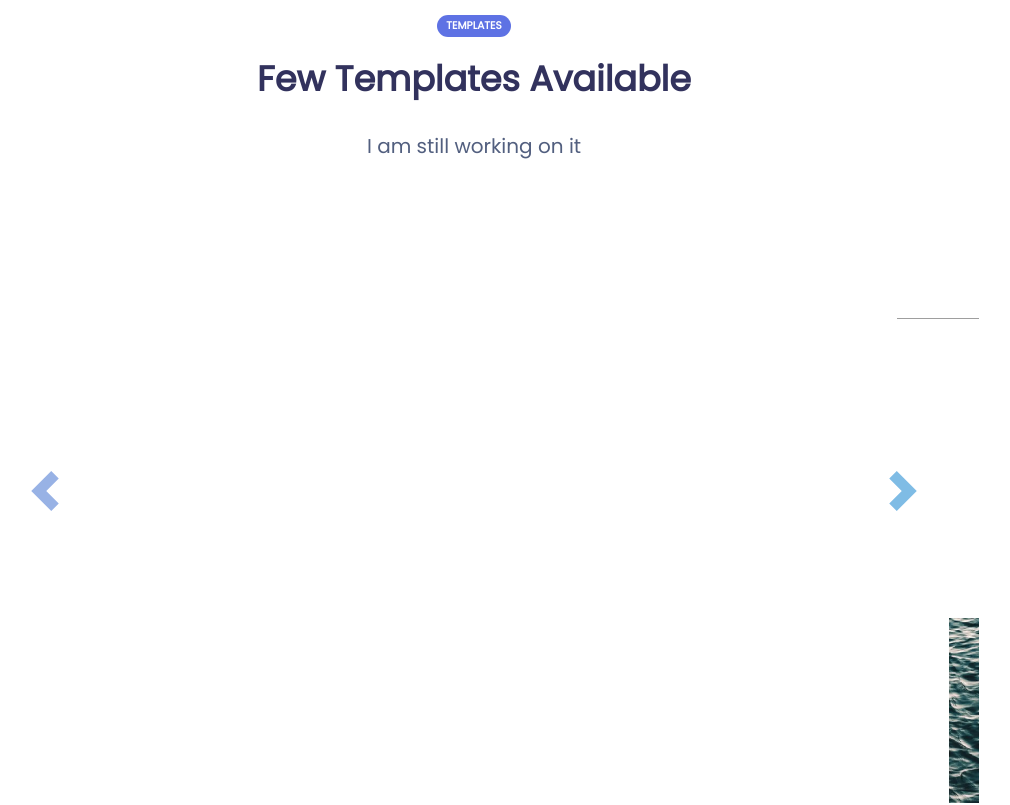
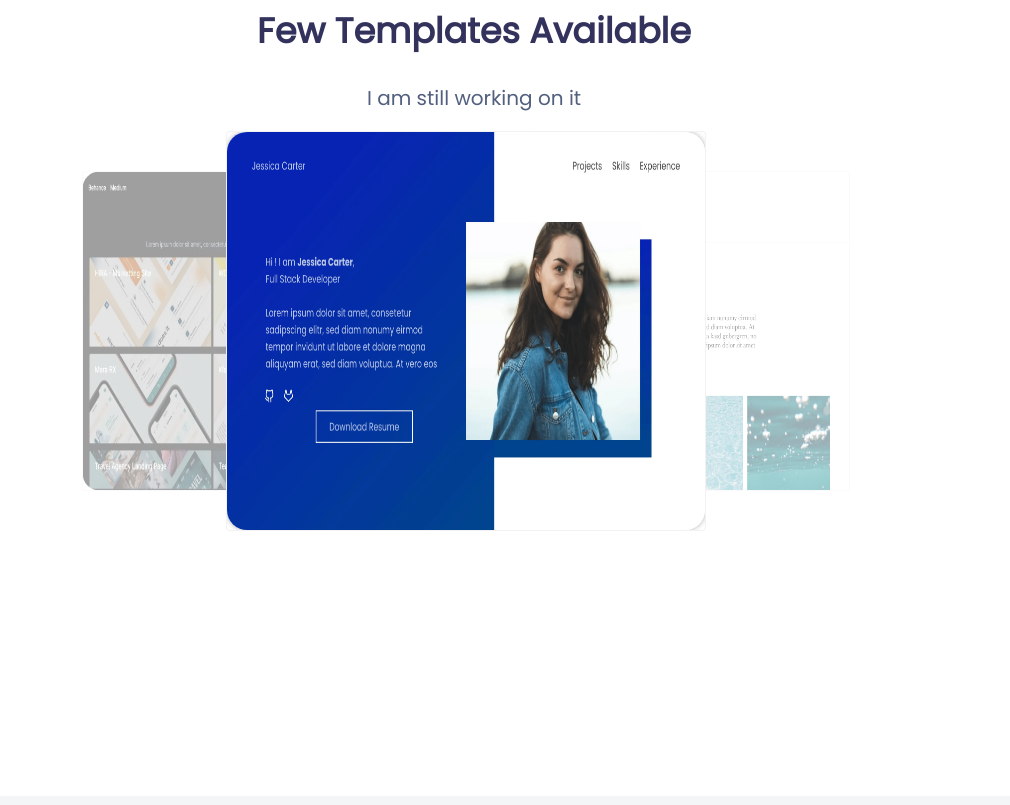
Before and after one commit to shelcia/dynamic-portfolio, a React (Vite) app: page / in a window 1280 px wide. Shown: the part 700-1505 px from the top of the page, without its empty margins (166-1176 px from the left). Built offline with nearby package versions, Linux system fonts and the light colour scheme; a web font is replaced by a local one.

Commit message:
Enhancement : Carousel UI changed
closes #220

```diff
--- a/src/pages/auth/HomePage.jsx
+++ b/src/pages/auth/HomePage.jsx
@@ -1,16 +1,19 @@
-import React, { useContext, useEffect, useState } from "react";
-import { Carousel, Col, Container, Row } from "react-bootstrap";
+import React, { useContext } from "react";
+import { Col, Container, Row } from "react-bootstrap";
 import { Link } from "react-router-dom";
 import { TemplateContext } from "../../context/TemplateContext";
 import { Pattern3Default } from "../../components/common/CustomPatterns";
+import "./home.css"
+
 const HomePage = () => {
+  const [templates] = useContext(TemplateContext);
   return (
     <React.Fragment>
       <section className="wrapper">
         <div className="section section-hero section-shaped">
           <Pattern3Default />
           <div className="page-header">
-            <Container className="shape-container d-flex align-items-center py-lg">
+            <Container className="shape-container d-flex align-items-center py-lg" style={{justifyContent:"center"}}>
               <div className="col px-0">
                 <Row className="align-items-center justify-content-center">
                   <Col lg={6} className="text-center">
@@ -49,7 +52,7 @@ const HomePage = () => {
             </svg>
           </div>
         </div>
-        <div className="section features-1">
+        <div className="section features-1  new-shape">
           <Container>
             <Row>
               <Col md={8} className="mx-auto text-center">
@@ -60,7 +63,23 @@ const HomePage = () => {
                 <p className="lead">I am still working on it</p>
               </Col>
             </Row>
-            <TemplateCarousel />
+            {/* <TemplateCarousel /> */}
+            <div className="card-container">
+              <input type="radio" name="slider" id="item-1" checked />
+              <input type="radio" name="slider" id="item-2" />
+              <input type="radio" name="slider" id="item-3" />
+              <div className="cards">
+                <label className="card" htmlFor="item-1" id="song-1">
+                  <img src={templates[0].img} alt="template" />
+                </label>
+                <label className="card" htmlFor="item-2" id="song-2">
+                  <img src={templates[1].img} alt="template" />
+                </label>
+                <label className="card" htmlFor="item-3" id="song-3">
+                  <img src={templates[2].img} alt="template" />
+                </label>
+              </div>
+            </div>
           </Container>
         </div>
         <br />
@@ -72,31 +91,31 @@ const HomePage = () => {
 
 export default HomePage;
 
-const TemplateCarousel = () => {
-  const [templates] = useContext(TemplateContext);
-  const [index, setIndex] = useState(0);
+// const TemplateCarousel = () => {
+//   const [templates] = useContext(TemplateContext);
+//   const [index, setIndex] = useState(0);
 
-  const handleSelect = (selectedIndex) => {
-    setIndex(selectedIndex);
-  };
-  useEffect(() => {
-    const interval = setInterval(() => {
-      setIndex((prevIndex) => (prevIndex + 1) % templates.length);
-    }, 5000);
-    return () => clearInterval(interval);
-  }, [index]);
+//   const handleSelect = (selectedIndex) => {
+//     setIndex(selectedIndex);
+//   };
+//   useEffect(() => {
+//     const interval = setInterval(() => {
+//       setIndex((prevIndex) => (prevIndex + 1) % templates.length);
+//     }, 5000);
+//     return () => clearInterval(interval);
+//   }, [index]);
 
-  return (
-    <Carousel activeIndex={index} onSelect={handleSelect} interval={null}>
-      {templates.map((template, index) => (
-        <Carousel.Item key={index}>
-          <img className="d-block w-100" src={template.img} alt="...." />
-          <Carousel.Caption>
-            <h3 className="text-white">{template.title}</h3>
-            <p className="text-light">{template.caption} </p>
-          </Carousel.Caption>
-        </Carousel.Item>
-      ))}
-    </Carousel>
-  );
-};
+//   return (
+//     <Carousel activeIndex={index} onSelect={handleSelect} interval={null}>
+//       {templates.map((template, index) => (
+//         <Carousel.Item key={index}>
+//           <img className="d-block w-100" src={template.img} alt="...." />
+//           <Carousel.Caption>
+//             <h3 className="text-white">{template.title}</h3>
+//             <p className="text-light">{template.caption} </p>
+//           </Carousel.Caption>
+//         </Carousel.Item>
+//       ))}
+//     </Carousel>
+//   );
+// };
--- /dev/null
+++ b/src/pages/auth/home.css
@@ -0,0 +1,193 @@
+@import url("https://fonts.googleapis.com/css?family=DM+Sans:400,500,700&display=swap");
+
+* {
+  box-sizing: border-box;
+}
+
+/* html, body {
+  margin: 0;
+  padding: 0;
+  width: 100%;
+  height: 100%;
+}
+*/
+.new-shape {
+  display: flex;
+  align-items: center;
+  justify-content: center;
+  padding: 30px 10px;
+  font-family: 'DM Sans', sans-serif;
+  height: 100vh;
+}
+
+input[type=radio] {
+  display: none;
+}
+
+.card {
+  position: absolute;
+  width: 60%;
+  height: 100%;
+  left: 0;
+  right: 0;
+  margin: auto;
+  transition: transform .4s ease;
+  cursor: pointer;
+  overflow: hidden;
+
+}
+
+.card-container {
+  position: relative;
+  display: flex;
+  align-items: center;
+  justify-content: center;
+ flex-direction: column;
+  width: 100%;
+  max-width: 800px;
+  max-height: 600px;
+  height: 100%;
+  transform-style: preserve-3d;
+  overflow: hidden;
+  height: 600px;
+  transform: translateX(50%);
+  left: -30%;
+}
+
+.cards {
+  position: relative;
+  width: 100%;
+  height: 100%;
+  margin-bottom: 20px;
+  overflow: hidden;
+}
+
+img {
+  width: 100%;
+  height: 100%;
+  border-radius: 20px;
+  object-fit: cover contain;
+
+}
+
+#item-1:checked ~ .cards #song-3, #item-2:checked ~ .cards #song-1, #item-3:checked ~ .cards #song-2 {
+  transform: translatex(-40%) scale(.8);
+  opacity: .4;
+  z-index: 0;
+  height: 400px;
+  object-fit: contain;
+}
+
+
+#item-1:checked ~ .cards #song-2, #item-2:checked ~ .cards #song-3, #item-3:checked ~ .cards #song-1 {
+  transform: translatex(40%) scale(.8);
+  opacity: .4;
+  z-index: 0;
+  height: 400px;
+  object-fit: contain;
+}
+
+#item-1:checked ~ .cards #song-1, #item-2:checked ~ .cards #song-2, #item-3:checked ~ .cards #song-3 {
+  transform: translatex(0) scale(1);
+  opacity: 1;
+  z-index: 1;
+  height: 400px;
+  object-fit: contain;
+
+  img {
+    box-shadow: 0px 0px 5px 0px rgba(81, 81, 81, 0.47);
+  }
+}
+@media (max-width:1100px) {
+  .card-container{
+    transform: translateX(0%);
+  left: 0%;
+  }
+}
+/*
+.player {
+  background-color: #fff;
+  border-radius: 8px;
+  min-width: 320px;
+  padding: 16px 10px;
+  margin-top: 100px;
+}
+
+.upper-part {
+  position: relative;
+  display: flex;
+  align-items: center;
+  margin-bottom: 12px;
+  height: 36px;
+  overflow: hidden;
+}
+
+.play-icon{ margin-right: 10px; }
+
+.song-info {
+  width: calc(100% - 32px);
+  display: block;
+}
+
+.song-info .title {
+  color: #403d40;
+  font-size: 14px;
+  line-height: 24px;
+}
+
+.sub-line {
+  display: flex;
+  justify-content: space-between;
+  width: 100%;
+}
+
+.subtitle, .time {
+  font-size: 12px;
+  line-height: 16px;
+  color: #c6c5c6;
+}
+
+.time {
+  font-size: 12px;
+  line-height: 16px;
+  color: #a5a5a5;
+  font-weight: 500;
+  margin-left: auto;
+}
+
+.progress-bar {
+  height: 3px;
+  width: 100%;
+  background-color: #e9efff;
+  border-radius: 2px;
+  overflow: hidden;
+}
+
+.progress {
+  display: block;
+  position: relative;
+  width: 60%;
+  height: 100%;
+  background-color: #2992dc;
+  border-radius: 6px;
+}
+
+.info-area {
+  width: 100%;
+  position: absolute;
+  top: 0;
+  left: 30px;
+  transition: transform .4s ease-in;
+}
+
+#item-2:checked ~ .player #test {
+  transform: translateY(0);
+}
+
+#item-2:checked ~ .player #test  {
+  transform: translateY(-40px);
+}
+
+#item-3:checked ~ .player #test  {
+  transform: translateY(-80px);
+} */
```
